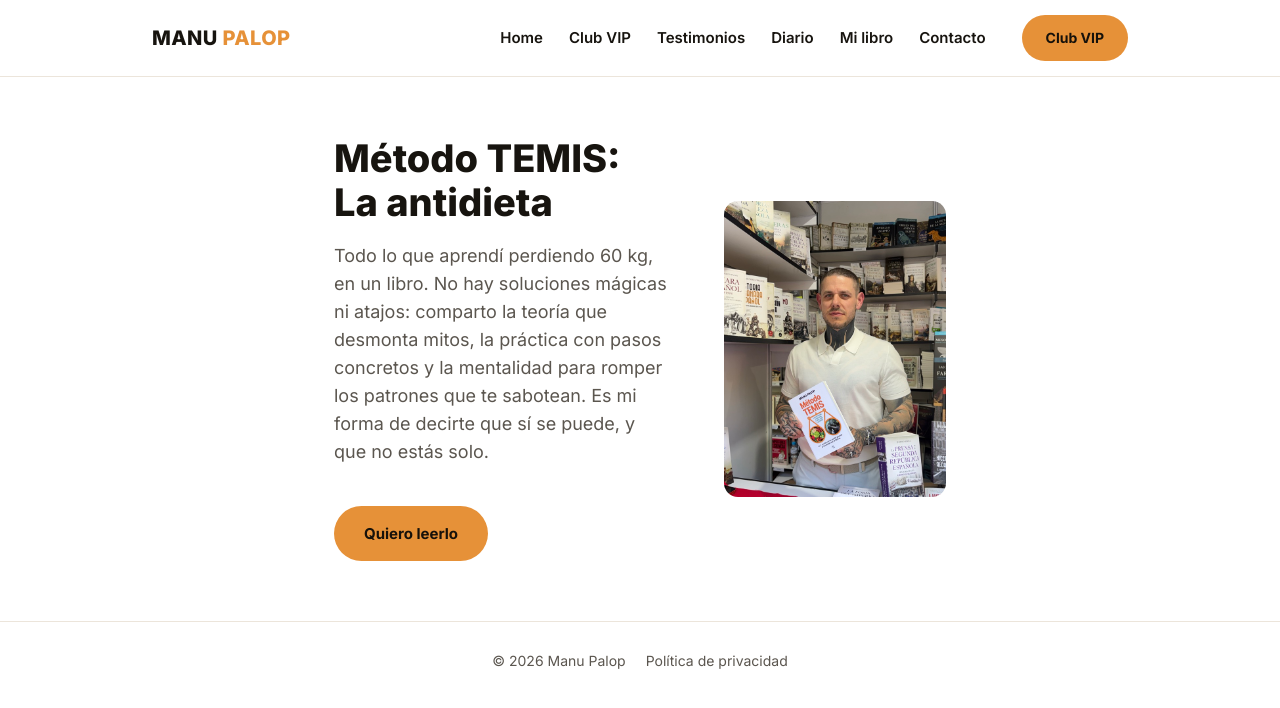
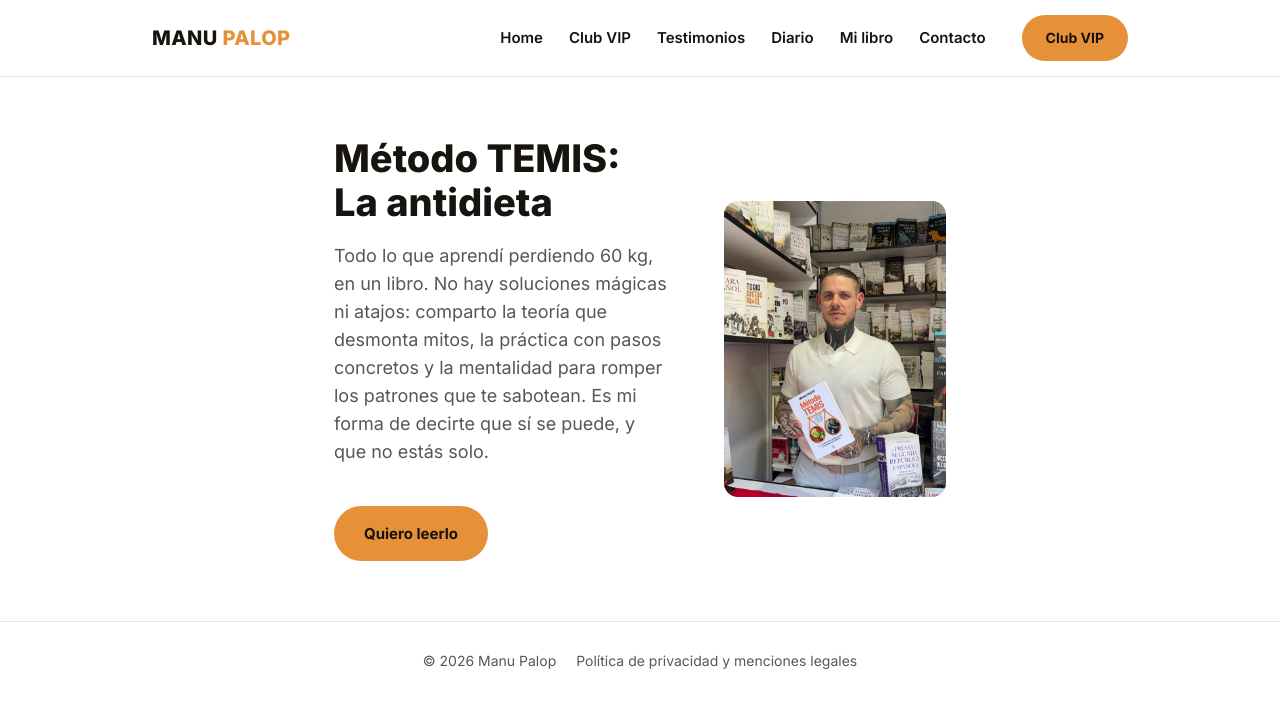
Before and after one commit to mengarelena-netizen/manupalop, a Next.js app: page /libro in a window 1280 px wide. Shown: the top 708 px of the page. Built offline with nearby package versions, Linux system fonts and the light colour scheme.

Commit message:
style: update footer link text to include legal mentions

```diff
--- a/app/site.css
+++ b/app/site.css
@@ -718,7 +718,7 @@ a {
   text-align: center;
 }
 .diario-photo {
-  margin-top: 48px;
+  margin: 48px auto 0;
   max-width: 320px;
   width: 100%;
   border-radius: var(--radius);
--- a/components/SiteFooter.tsx
+++ b/components/SiteFooter.tsx
@@ -18,7 +18,7 @@ export default function SiteFooter() {
         <p>&copy; <span id="year">{year}</span> Manu Palop</p>
         <div className="footer-links">
 
-          <Link href="/politica-de-privacidad">Política de privacidad</Link>
+          <Link href="/politica-de-privacidad">Política de privacidad y menciones legales</Link>
         </div>
       </div>
     </footer>
```
